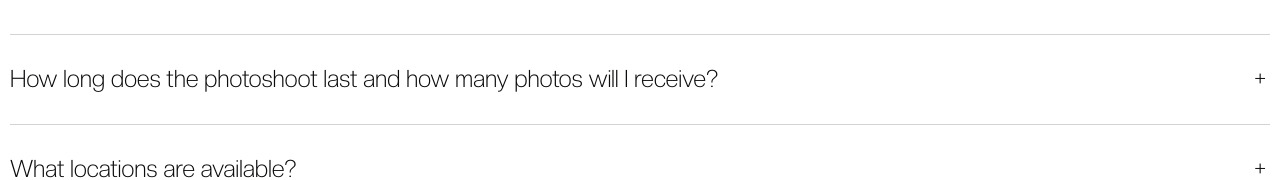
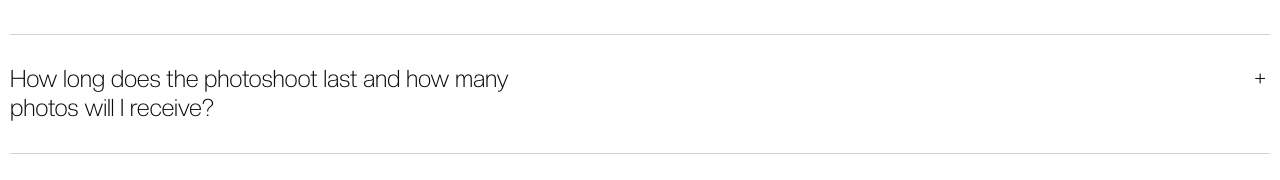
Before and after one commit to artemshchirov/nadia-websito, a Nuxt app: page / in a window 1280 px wide. Shown: the part 10145-10325 px from the top of the page. Built offline with nearby package versions, Linux system fonts and the light colour scheme.

Commit message:
fix(web): change label from h3 to span

```diff
--- a/styles/_components/_main.scss
+++ b/styles/_components/_main.scss
@@ -689,7 +689,7 @@
   }
 }
 
-.tab__label h3 {
+.tab__label span {
   max-width: 277px;
 
   @include media(">=tablet") {
```
